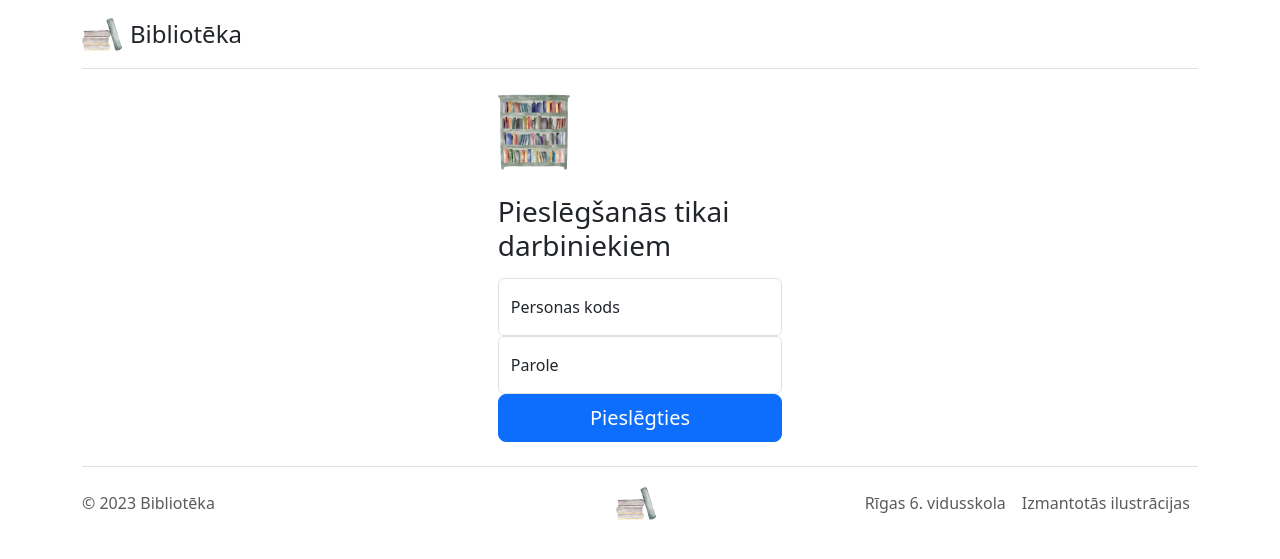
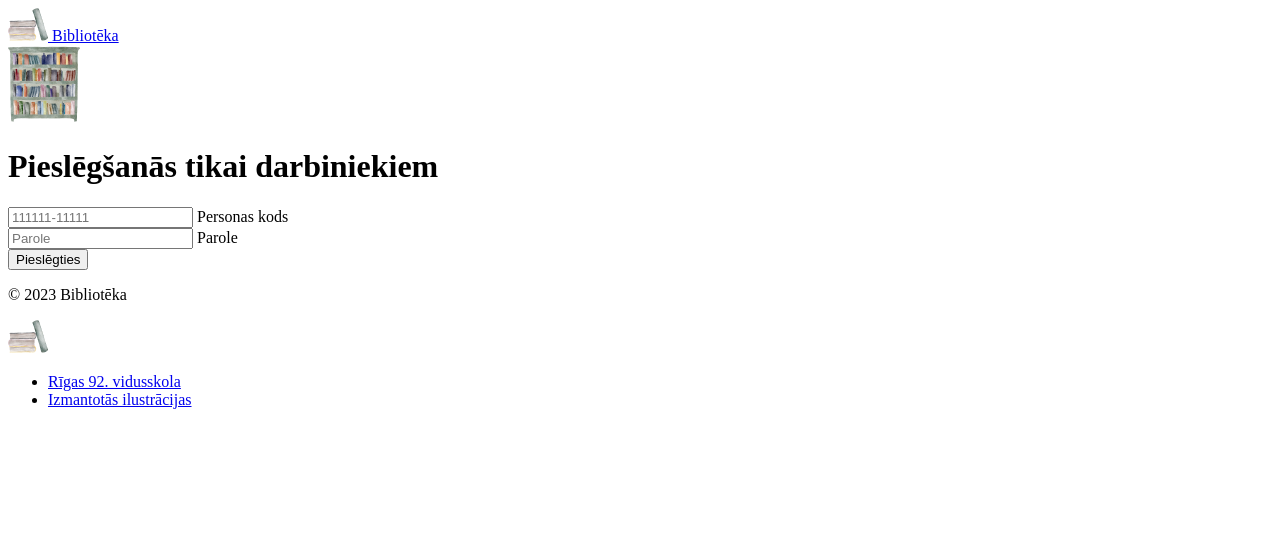
Before and after one commit to AleksandrZelukin/skolas-biblioteka, a Flask app: page /pieslegties in a window 1280 px wide. Shown: the top 559 px of the page. Run offline with Flask 3, Linux system fonts and the light colour scheme.

Commit message:
Update apps

```diff
--- a/templates/sagatave.html
+++ b/templates/sagatave.html
@@ -3,7 +3,8 @@
 
 <head>
   <meta charset="utf-8">
-  <link href="https://cdn.jsdelivr.net/npm/bootstrap@5.3.0-alpha1/dist/css/bootstrap.min.css" rel="stylesheet" integrity="sha384-GLhlTQ8iRABdZLl6O3oVMWSktQOp6b7In1Zl3/Jr59b6EGGoI1aFkw7cmDA6j6gD" crossorigin="anonymous">
+  <link href="static/style.css" rel="stylesheet">
+  <!-- <link href="https://cdn.jsdelivr.net/npm/bootstrap@5.3.0-alpha1/dist/css/bootstrap.min.css" rel="stylesheet" integrity="sha384-GLhlTQ8iRABdZLl6O3oVMWSktQOp6b7In1Zl3/Jr59b6EGGoI1aFkw7cmDA6j6gD" crossorigin="anonymous">-->
   <title>{% block title %} {% endblock %}</title>
 </head>
 
@@ -39,7 +40,7 @@
     </a>
 
     <ul class="nav col-md-4 justify-content-end">
-      <li class="nav-item"><a href="https://r6vsk.lv/" class="nav-link px-2 text-muted">Rīgas 6. vidusskola</a></li>
+      <li class="nav-item"><a href="https://r92vsk.lv/" class="nav-link px-2 text-muted">Rīgas 92. vidusskola</a></li>
       <li class="nav-item"><a href="https://www.vecteezy.com/members/110443970420071647799" class="nav-link px-2 text-muted">Izmantotās ilustrācijas</a></li>
 
       <!-- <li class="nav-item"><a href="#" class="nav-link px-2 text-muted">About</a></li> -->
```
Also changed, not shown: static/style.css (added).
